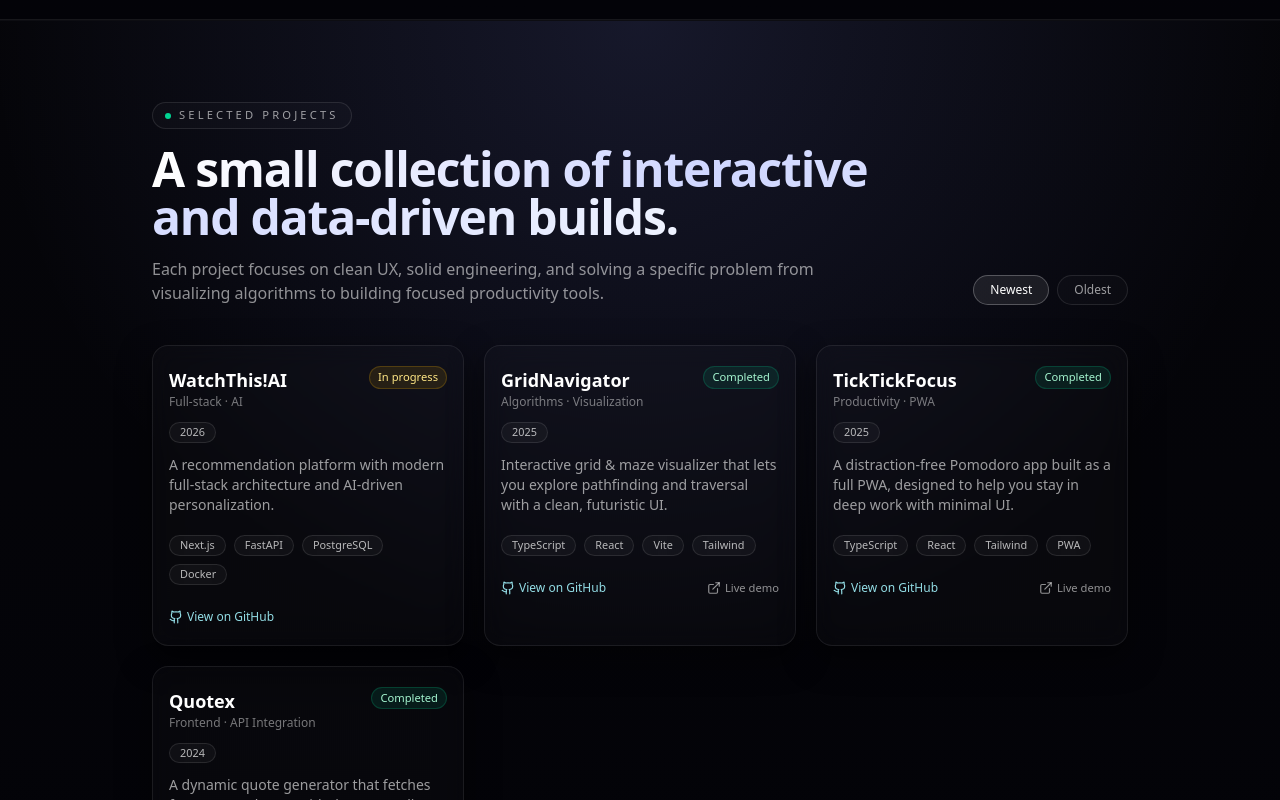
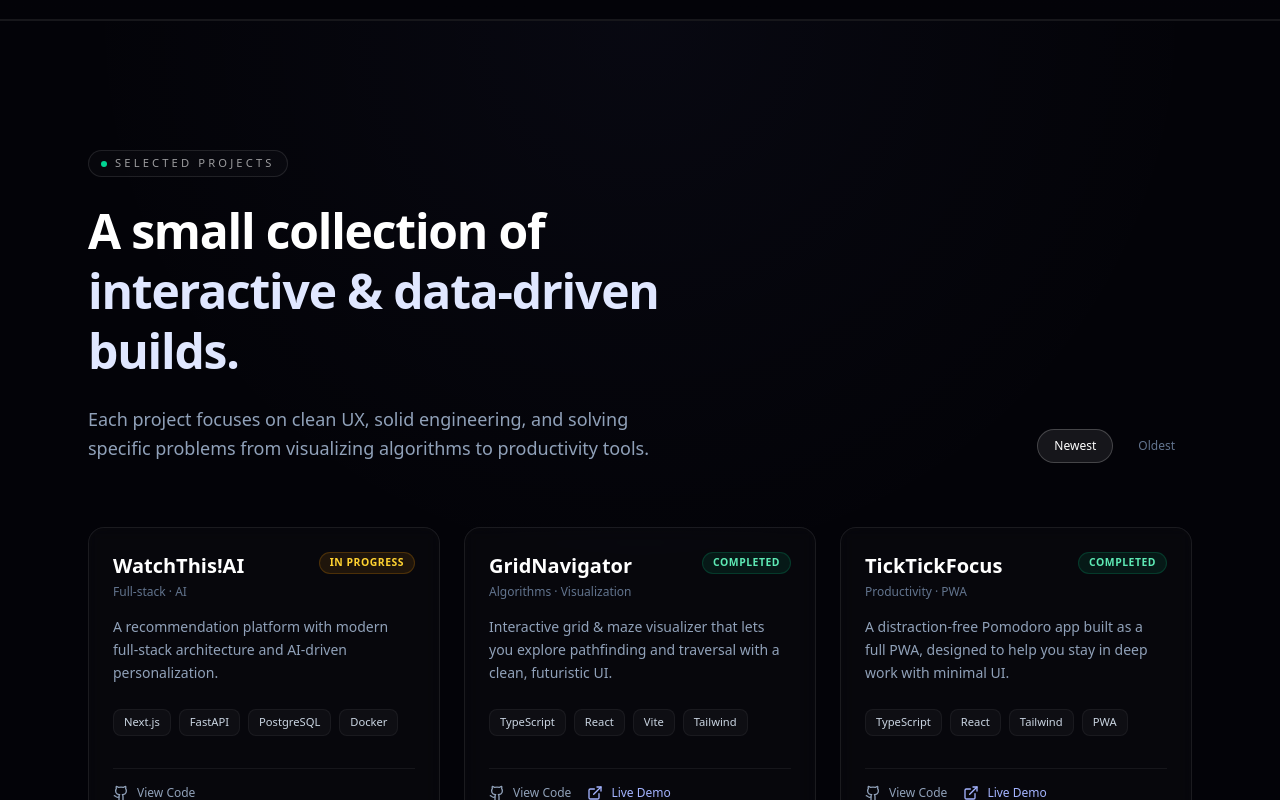
Before and after one commit to RavangDai/Portfolio, a Next.js app: page / in a window 1280 px wide. Shown: the part 860-1660 px from the top of the page. Built offline with nearby package versions, Linux system fonts and the light colour scheme.

Commit message:
Redesign

```diff
--- a/src/components/ui/projects-section.tsx
+++ b/src/components/ui/projects-section.tsx
@@ -14,13 +14,22 @@ type Project = {
   tech: string[];
   github: string;
   live?: string;
-
-  // NEW
   year: number;
   status: ProjectStatus;
 };
 
 const projects: Project[] = [
+  {
+    name: "WatchThis!AI",
+    tag: "Full-stack · AI",
+    description:
+      "A recommendation platform with modern full-stack architecture and AI-driven personalization.",
+    tech: ["Next.js", "FastAPI", "PostgreSQL", "Docker"],
+    github: "https://github.com/RavangDai/WatchThisAI",
+    live: "",
+    year: 2026,
+    status: "In progress",
+  },
   {
     name: "GridNavigator",
     tag: "Algorithms · Visualization",
@@ -54,19 +63,6 @@ const projects: Project[] = [
     year: 2024,
     status: "Completed",
   },
-
-  // Example in-progress (you can remove this if you don’t want it)
-  {
-  name: "WatchThis!AI",
-   tag: "Full-stack · AI",
-     description:
-       "A recommendation platform with modern full-stack architecture and AI-driven personalization.",
-     tech: ["Next.js", "FastAPI", "PostgreSQL", "Docker"],
-     github: "https://github.com/RavangDai/WatchThisAI",
-     live: "",
-     year: 2026,
-     status: "In progress",
-   },
 ];
 
 const sectionVariants = {
@@ -74,7 +70,7 @@ const sectionVariants = {
   visible: {
     opacity: 1,
     y: 0,
-    transition: { duration: 0.9, ease: [0.25, 0.4, 0.25, 1] as any },
+    transition: { duration: 0.8, ease: [0.22, 1, 0.36, 1] },
   },
 };
 
@@ -85,104 +81,91 @@ const cardVariants = {
     y: 0,
     transition: {
       duration: 0.6,
-      delay: 0.15 + i * 0.08,
-      ease: [0.25, 0.4, 0.25, 1] as any,
+      delay: 0.1 + i * 0.1,
+      ease: [0.22, 1, 0.36, 1],
     },
   }),
 };
 
 function statusBadgeClass(status: ProjectStatus) {
   if (status === "Completed") {
-    return "border-emerald-400/20 bg-emerald-400/10 text-emerald-200";
+    return "border-emerald-500/20 bg-emerald-500/10 text-emerald-300";
   }
-  return "border-amber-400/20 bg-amber-400/10 text-amber-200";
+  // Using amber for "In progress" to match your design
+  return "border-amber-500/20 bg-amber-500/10 text-amber-300";
 }
 
 export function ProjectsSection() {
   const [sort, setSort] = useState<"newest" | "oldest">("newest");
-  const [statusFilter, setStatusFilter] = useState<"All" | ProjectStatus>("All");
+  const [statusFilter] = useState<"All" | ProjectStatus>("All");
 
   const filteredProjects = useMemo(() => {
     let list = [...projects];
-
     if (statusFilter !== "All") {
       list = list.filter((p) => p.status === statusFilter);
     }
-
     list.sort((a, b) => (sort === "newest" ? b.year - a.year : a.year - b.year));
-
     return list;
   }, [sort, statusFilter]);
 
   return (
     <section
       id="projects"
-      className="relative w-full border-t border-white/[0.04] bg-gradient-to-b from-[#050509] to-[#030308] py-16 sm:py-20"
+      className={cn(
+        "relative w-full border-t border-white/[0.08] bg-[#030308] py-24 md:py-32"
+      )}
     >
-      {/* soft glow background */}
-      <div className="pointer-events-none absolute inset-0 bg-[radial-gradient(circle_at_top,_rgba(129,140,248,0.14),_transparent_55%)]" />
+      <div className="pointer-events-none absolute inset-0 bg-[radial-gradient(circle_at_top,_rgba(129,140,248,0.04),_transparent_40%)]" />
 
-      <div className="relative z-10 mx-auto flex w-full max-w-5xl flex-col gap-10 px-4 md:px-6">
-        {/* header */}
-        {/* header (About-style) */}
+      <div className="relative z-10 mx-auto flex w-full max-w-6xl flex-col gap-16 px-4 md:px-6">
+
+        {/* HEADER SECTION */}
         <motion.div
           variants={sectionVariants}
           initial="hidden"
           whileInView="visible"
-  viewport={{ once: true, amount: 0.4 }}
-  className="flex max-w-5xl flex-col gap-4 md:flex-row md:items-end md:justify-between"
+          viewport={{ once: true, amount: 0.2 }}
+          className="flex flex-col gap-8 md:flex-row md:items-end md:justify-between"
         >
-  {/* LEFT */}
-  <div className="max-w-3xl space-y-4">
-    <div className="inline-flex items-center gap-2 rounded-full border border-white/10 bg-white/[0.02] px-3 py-1 text-[0.7rem] font-medium uppercase tracking-[0.28em] text-white/60">
+          {/* Left: Title & Subtitle */}
+          <div className="max-w-2xl space-y-6">
+
+            <div className="inline-flex items-center gap-2 rounded-full border border-white/10 bg-white/[0.02] px-3 py-1 text-[0.7rem] uppercase tracking-[0.28em] text-white/60">
               <span className="h-1.5 w-1.5 rounded-full bg-emerald-400" />
               Selected Projects
             </div>
 
-    <h2 className="text-2xl font-semibold tracking-tight sm:text-3xl md:text-5xl">
-      <span className="text-hero-gradient">
-
-        A small collection of interactive and data-driven builds.
-      </span>
+            <h2 className="text-3xl font-semibold tracking-tight text-white sm:text-4xl md:text-5xl leading-tight">
+              A small collection of <br className="hidden sm:block" />
+              <span className="text-indigo-100">interactive & data-driven builds.</span>
             </h2>
 
-    <p className="max-w-2xl text-sm text-white/55 sm:text-base">
-      Each project focuses on clean UX, solid engineering, and solving a specific
-      problem from visualizing algorithms to building focused productivity tools.
+            <p className="max-w-xl text-lg text-slate-400 leading-relaxed">
+              Each project focuses on clean UX, solid engineering, and solving specific problems from visualizing algorithms to productivity tools.
             </p>
           </div>
 
-  {/* RIGHT: sort buttons */}
-  <div className="flex gap-2">
+          {/* Right: Sort Buttons */}
+          <div className="flex items-center gap-2">
+            {(["newest", "oldest"] as const).map((option) => (
               <button
-      onClick={() => setSort("newest")}
+                key={option}
+                onClick={() => setSort(option)}
                 className={cn(
-        "rounded-full border px-4 py-1.5 text-xs transition",
-        sort === "newest"
-          ? "border-white/25 bg-white/[0.08] text-white"
-          : "border-white/10 bg-white/[0.02] text-white/60 hover:text-white"
+                  "px-4 py-2 text-xs font-medium rounded-full transition-all duration-300 border",
+                  sort === option
+                    ? "bg-white/[0.08] border-white/20 text-white"
+                    : "bg-transparent border-transparent text-slate-500 hover:text-white hover:bg-white/[0.02]"
                 )}
               >
-      Newest
+                {option.charAt(0).toUpperCase() + option.slice(1)}
               </button>
-    <button
-      onClick={() => setSort("oldest")}
-      className={cn(
-        "rounded-full border px-4 py-1.5 text-xs transition",
-        sort === "oldest"
-          ? "border-white/25 bg-white/[0.08] text-white"
-          : "border-white/10 bg-white/[0.02] text-white/60 hover:text-white"
-      )}
-    >
-      Oldest
-    </button>
+            ))}
           </div>
         </motion.div>
 
-
-
-        {/* cards grid */}
-        <div className="grid gap-5 sm:grid-cols-2 lg:grid-cols-3">
+        {/* PROJECTS GRID */}
+        <div className="grid gap-6 sm:grid-cols-2 lg:grid-cols-3">
           {filteredProjects.map((project, index) => (
             <motion.article
               key={project.name}
@@ -190,94 +173,66 @@ export function ProjectsSection() {
               variants={cardVariants}
               initial="hidden"
               whileInView="visible"
-              viewport={{ once: true, amount: 0.3 }}
+              viewport={{ once: true, amount: 0.2 }}
               className={cn(
-  "group relative overflow-hidden rounded-2xl",
-  "border border-white/[0.08]",
-  "bg-white/[0.02] px-4 py-4 sm:px-4 sm:py-5",
-  "backdrop-blur-md",
-  "shadow-[0_12px_32px_rgba(0,0,0,0.55)]",
-  "transition-all duration-500 ease-out",
-  "hover:-translate-y-2 hover:scale-[1.02]",
-  "hover:border-indigo-400/60",
-  "hover:bg-white/[0.04]",
-  "cursor-pointer"
+                "group relative flex flex-col justify-between overflow-hidden rounded-2xl",
+                "border border-white/[0.08] bg-white/[0.02]",
+                "p-6 backdrop-blur-sm",
+                "transition-all duration-500 hover:border-indigo-500/30 hover:bg-white/[0.04] hover:-translate-y-1"
               )}
+            >
+              {/* Card Content */}
+              <div className="relative z-10 flex flex-col gap-4">
 
-            >
-              <div className="relative z-10 flex flex-col gap-3 ">
-                {/* title row with badge */}
-                <div className="flex items-start justify-between gap-3">
-                  <div className="flex flex-col">
-                    <h3 className="text-base font-semibold text-white transition-all duration-300 group-hover:text-indigo-200 group-hover:translate-x-0.5 sm:text-lg">
+                {/* Top Row: Title & Status */}
+                <div className="flex items-start justify-between gap-4">
+                  <div>
+                    <h3 className="text-xl font-semibold text-white transition-colors group-hover:text-indigo-200">
                       {project.name}
                     </h3>
-                    <span className="text-xs font-medium text-white/45 transition-colors duration-300 group-hover:text-white/60">
+                    <span className="mt-1 block text-xs font-medium text-slate-500 group-hover:text-slate-400">
                       {project.tag}
-
                     </span>
                   </div>
 
                   <span
                     className={cn(
-                      "shrink-0 rounded-full border px-2 py-0.5 text-[0.7rem]",
+                      "inline-flex shrink-0 items-center rounded-full border px-2.5 py-0.5 text-[0.65rem] font-semibold uppercase tracking-wider",
                       statusBadgeClass(project.status)
                     )}
                   >
+
                     {project.status}
                   </span>
                 </div>
 
-                {/* meta chips */}
-                <div className="flex flex-wrap items-center gap-2 text-[0.7rem]">
-                 <span
-  key={project.year}
-  className={cn(
-    "rounded-full px-2.5 py-1 text-[0.68rem] leading-none",
-    "border border-white/10 bg-white/[0.03] text-white/70",
-    "backdrop-blur-md",
-    "transition-all duration-300",
-    "group-hover:border-indigo-400/30 group-hover:text-white/90",
-    "group-hover:bg-indigo-500/10 group-hover:scale-105"
-  )}
->
-  {project.year }
-</span>
-
-                </div>
-
-                <p className="text-xs text-white/60 transition-colors duration-300 group-hover:text-white/70 sm:text-sm">
+                <p className="text-sm leading-relaxed text-slate-400 transition-colors group-hover:text-slate-300">
                   {project.description}
                 </p>
 
-                <div className="mt-2 flex flex-wrap gap-2">
+                {/* Tech Stack Chips */}
+                <div className="flex flex-wrap gap-2 pt-2">
                   {project.tech.map((t) => (
                     <span
                       key={t}
-  className={cn(
-    "rounded-full px-2.5 py-1 text-[0.68rem] leading-none",
-    "border border-white/10 bg-white/[0.03] text-white/70",
-    "backdrop-blur-md",
-    "transition-all duration-300",
-    "group-hover:border-indigo-400/30 group-hover:text-white/90",
-    "group-hover:bg-indigo-500/10 group-hover:scale-105"
-  )}
+                      className="inline-flex items-center rounded-md border border-white/5 bg-white/[0.03] px-2.5 py-1 text-[0.7rem] text-slate-300 transition-colors group-hover:bg-white/[0.08] group-hover:text-white"
                     >
                       {t}
                     </span>
-
                   ))}
                 </div>
+              </div>
 
-                <div className="mt-3 flex items-center justify-between gap-2">
+              {/* Bottom Row: Links */}
+              <div className="relative z-10 mt-8 flex items-center gap-4 border-t border-white/[0.06] pt-4">
                 <a
                   href={project.github}
                   target="_blank"
                   rel="noreferrer"
-                    className="inline-flex items-center gap-1 text-xs font-medium text-cyan-200/90 transition-all duration-300 hover:text-white hover:gap-1.5 hover:translate-x-0.5"
+                  className="flex items-center gap-2 text-xs font-medium text-slate-400 transition-colors hover:text-white group/link"
                 >
-                    <Github className="h-3.5 w-3.5 transition-transform duration-300 group-hover:scale-110" />
-                    <span>View on GitHub</span>
+                  <Github className="h-4 w-4 transition-transform group-hover/link:scale-110" />
+                  View Code
                 </a>
 
                 {project.live && (
@@ -285,24 +240,23 @@ export function ProjectsSection() {
                     href={project.live}
                     target="_blank"
                     rel="noreferrer"
-                      className="inline-flex items-center gap-1 text-[0.7rem] text-white/55 underline-offset-2 transition-all duration-300 hover:text-white hover:underline hover:gap-1.5 hover:translate-x-0.5"
+                    className="flex items-center gap-2 text-xs font-medium text-indigo-300 transition-colors hover:text-indigo-200 group/link"
                   >
-                      <ExternalLink className="h-3.5 w-3.5 transition-transform duration-300 group-hover:scale-110 group-hover:rotate-12" />
-                      <span>Live demo</span>
+                    <ExternalLink className="h-4 w-4 transition-transform group-hover/link:-translate-y-0.5 group-hover/link:translate-x-0.5" />
+                    Live Demo
                   </a>
                 )}
-                </div>
               </div>
             </motion.article>
           ))}
         </div>
 
-        {/* empty state */}
-        {filteredProjects.length === 0 ? (
-          <div className="rounded-2xl border border-white/10 bg-white/[0.02] p-6 text-sm text-white/60">
-            No projects match this filter.
+        {/* Empty State */}
+        {filteredProjects.length === 0 && (
+          <div className="flex justify-center py-20 text-center">
+            <p className="text-slate-500">No projects found for this filter.</p>
           </div>
-        ) : null}
+        )}
       </div>
     </section>
   );
```
Lines whose indentation alone changed are shown as unchanged.
